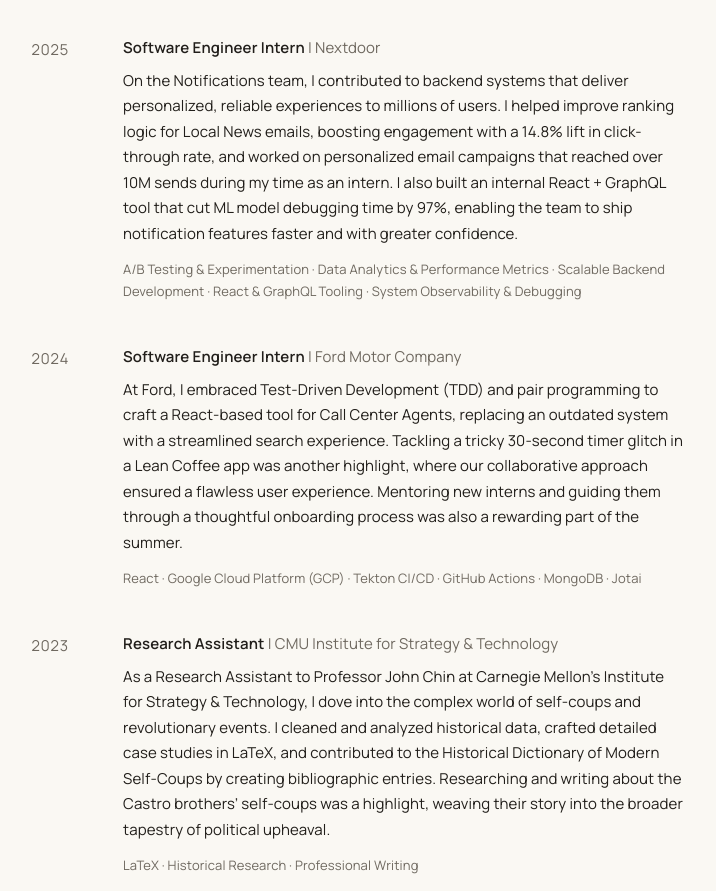
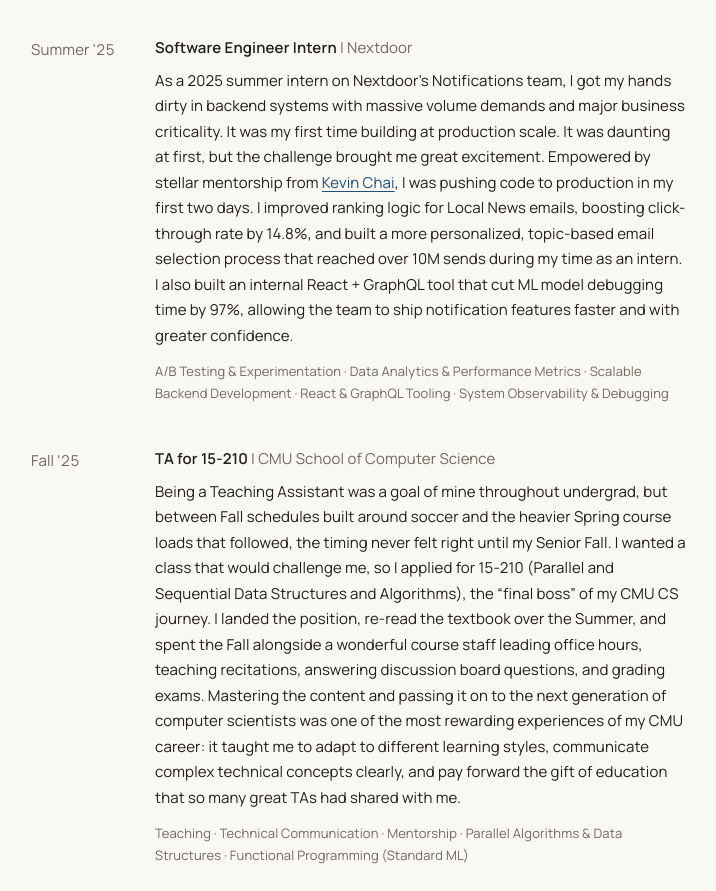
Before and after one commit to matthewcadena/me, an Astro site: page /work in a window 1280 px wide. Shown: the part 301-1192 px from the top of the page, without its empty margins (281-997 px from the left). Built offline with nearby package versions, Linux system fonts and the light colour scheme; Astro itself is replaced by a stand-in of ours.

Commit message:
Add TA work experience and re-write other work entries

```diff
--- a/src/content.config.ts
+++ b/src/content.config.ts
@@ -6,7 +6,8 @@ const work = defineCollection({
   schema: z.object({
     title: z.string(),
     company: z.string(),
-    year: z.string(),
+    // Free-form label for the entry's timeframe, e.g. "Summer '25" or "2025–2027".
+    period: z.string(),
     order: z.number(),
     tags: z.array(z.string()),
   }),
--- a/src/content/projects/nextdoor.md
+++ b/src/content/projects/nextdoor.md
@@ -1,5 +1,5 @@
 ---
-title: Cool Projects at Nextdoor
+title: Projects at Nextdoor
 year: "2025"
 order: 1
 image: /images/nextdoor-baseball.jpg
--- a/src/content/work/cmu-ist.md
+++ b/src/content/work/cmu-ist.md
@@ -1,12 +1,12 @@
 ---
 title: Research Assistant
 company: CMU Institute for Strategy & Technology
-year: "2023"
-order: 3
+period: "Summer '23"
+order: 4
 tags:
   - LaTeX
   - Historical Research
   - Professional Writing
 ---
 
-As a Research Assistant to Professor John Chin at Carnegie Mellon's Institute for Strategy & Technology, I dove into the complex world of self-coups and revolutionary events. I cleaned and analyzed historical data, crafted detailed case studies in LaTeX, and contributed to the Historical Dictionary of Modern Self-Coups by creating bibliographic entries. Researching and writing about the Castro brothers' self-coups was a highlight, weaving their story into the broader tapestry of political upheaval.
+As a Research Assistant to Professor John Chin at Carnegie Mellon's Institute for Strategy & Technology, I dove into historical archives and the complex world of self-coups and revolutionary events. I cleaned and analyzed historical data, crafted detailed case studies in LaTeX, and contributed to the Historical Dictionary of Modern Self-Coups by creating bibliographic entries. I enjoyed researching and writing about the Castro brothers' self-coups and was grateful for the opportunity to formally pursue my curiosity about history and politics for a summer.
--- a/src/content/work/ford.md
+++ b/src/content/work/ford.md
@@ -1,8 +1,8 @@
 ---
 title: Software Engineer Intern
 company: Ford Motor Company
-year: "2024"
-order: 2
+period: "Summer '24"
+order: 3
 tags:
   - React
   - Google Cloud Platform (GCP)
@@ -12,4 +12,4 @@ tags:
   - Jotai
 ---
 
-At Ford, I embraced Test-Driven Development (TDD) and pair programming to craft a React-based tool for Call Center Agents, replacing an outdated system with a streamlined search experience. Tackling a tricky 30-second timer glitch in a Lean Coffee app was another highlight, where our collaborative approach ensured a flawless user experience. Mentoring new interns and guiding them through a thoughtful onboarding process was also a rewarding part of the summer.
+My first internship at Ford put to rest any doubts I might've had about whether I wanted to be a software engineer. I learned a ton and found myself excited to show up to work every day. On Team Shelby, I built a React-based tool for Call Center Agents, replacing an outdated system with a faster, more user-friendly search experience. Keep in mind, this was before the age of agentic coding, so I got the chance to build a production project by hand, the old-school way! I also made it a priority to mentor the new interns who arrived a month after me and guide them through onboarding. I created the documents I would've found useful when I joined and shared them as the newcomers arrived, hoping to ease the transition for new team members for years to come.
--- a/src/content/work/nextdoor.md
+++ b/src/content/work/nextdoor.md
@@ -1,7 +1,7 @@
 ---
 title: Software Engineer Intern
 company: Nextdoor
-year: "2025"
+period: "Summer '25"
 order: 1
 tags:
   - A/B Testing & Experimentation
@@ -11,4 +11,4 @@ tags:
   - System Observability & Debugging
 ---
 
-On the Notifications team, I contributed to backend systems that deliver personalized, reliable experiences to millions of users. I helped improve ranking logic for Local News emails, boosting engagement with a 14.8% lift in click-through rate, and worked on personalized email campaigns that reached over 10M sends during my time as an intern. I also built an internal React + GraphQL tool that cut ML model debugging time by 97%, enabling the team to ship notification features faster and with greater confidence.
+As a 2025 summer intern on Nextdoor's Notifications team, I got my hands dirty in backend systems with massive volume demands and major business criticality. It was my first time building at production scale. It was daunting at first, but the challenge brought me great excitement. Empowered by stellar mentorship from [Kevin Chai](https://www.linkedin.com/in/kevin-chai/), I was pushing code to production in my first two days. I improved ranking logic for Local News emails, boosting click-through rate by 14.8%, and built a more personalized, topic-based email selection process that reached over 10M sends during my time as an intern. I also built an internal React + GraphQL tool that cut ML model debugging time by 97%, allowing the team to ship notification features faster and with greater confidence.
--- /dev/null
+++ b/src/content/work/ta.md
@@ -0,0 +1,14 @@
+---
+title: TA for 15-210
+company: CMU School of Computer Science
+period: "Fall '25"
+order: 2
+tags:
+  - Teaching
+  - Technical Communication
+  - Mentorship
+  - Parallel Algorithms & Data Structures
+  - Functional Programming (Standard ML)
+---
+
+Being a Teaching Assistant was a goal of mine throughout undergrad, but between Fall schedules built around soccer and the heavier Spring course loads that followed, the timing never felt right until my Senior Fall. I wanted a class that would challenge me, so I applied for 15-210 (Parallel and Sequential Data Structures and Algorithms), the "final boss" of my CMU CS journey. I landed the position, re-read the textbook over the Summer, and spent the Fall alongside a wonderful course staff leading office hours, teaching recitations, answering discussion board questions, and grading exams. Mastering the content and passing it on to the next generation of computer scientists was one of the most rewarding experiences of my CMU career: it taught me to adapt to different learning styles, communicate complex technical concepts clearly, and pay forward the gift of education that so many great TAs had shared with me.
--- a/src/pages/work/index.astro
+++ b/src/pages/work/index.astro
@@ -31,7 +31,7 @@ const rendered = await Promise.all(
   {
     rendered.map(({ entry, Content }) => (
       <article class="work-entry">
-        <div class="work-year">{entry.data.year}</div>
+        <div class="work-period">{entry.data.period}</div>
         <div class="work-body">
           <h2>
             {entry.data.title}{" "}
--- a/src/styles/global.css
+++ b/src/styles/global.css
@@ -160,12 +160,12 @@ img {
 
 .work-entry {
   display: grid;
-  grid-template-columns: 4.5rem 1fr;
+  grid-template-columns: 6.5rem 1fr;
   gap: 0 1.25rem;
   margin-bottom: 2.75rem;
 }
 
-.work-year {
+.work-period {
   color: var(--muted);
   font-variant-numeric: tabular-nums;
 }
@@ -190,7 +190,7 @@ img {
     grid-template-columns: 1fr;
   }
 
-  .work-year {
+  .work-period {
     font-size: 0.8125rem;
     margin-bottom: 0.25rem;
   }
```
